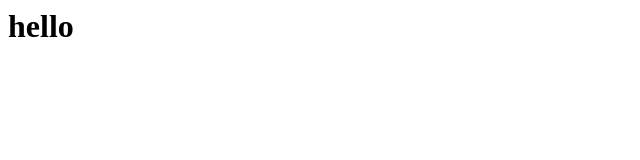
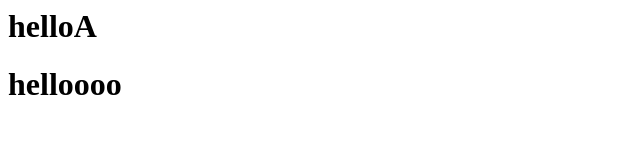
Before and after one commit to vinayak9497/coursera, a plain HTML site: page index.html in a window 1280 px wide. Shown: the whole page, without its empty margins (0-640 px from the left). Drawn offline with Linux system fonts and the light colour scheme.

Commit message:
third commit

```diff
--- a/index.html
+++ b/index.html
@@ -1,6 +1,7 @@
 <html>
     <heda></heda>
     <body>
-        <h1>hello</h1>
+        <h1>helloA</h1>
+        <h1>helloooo</h1>
     </body>
 </html>
```
